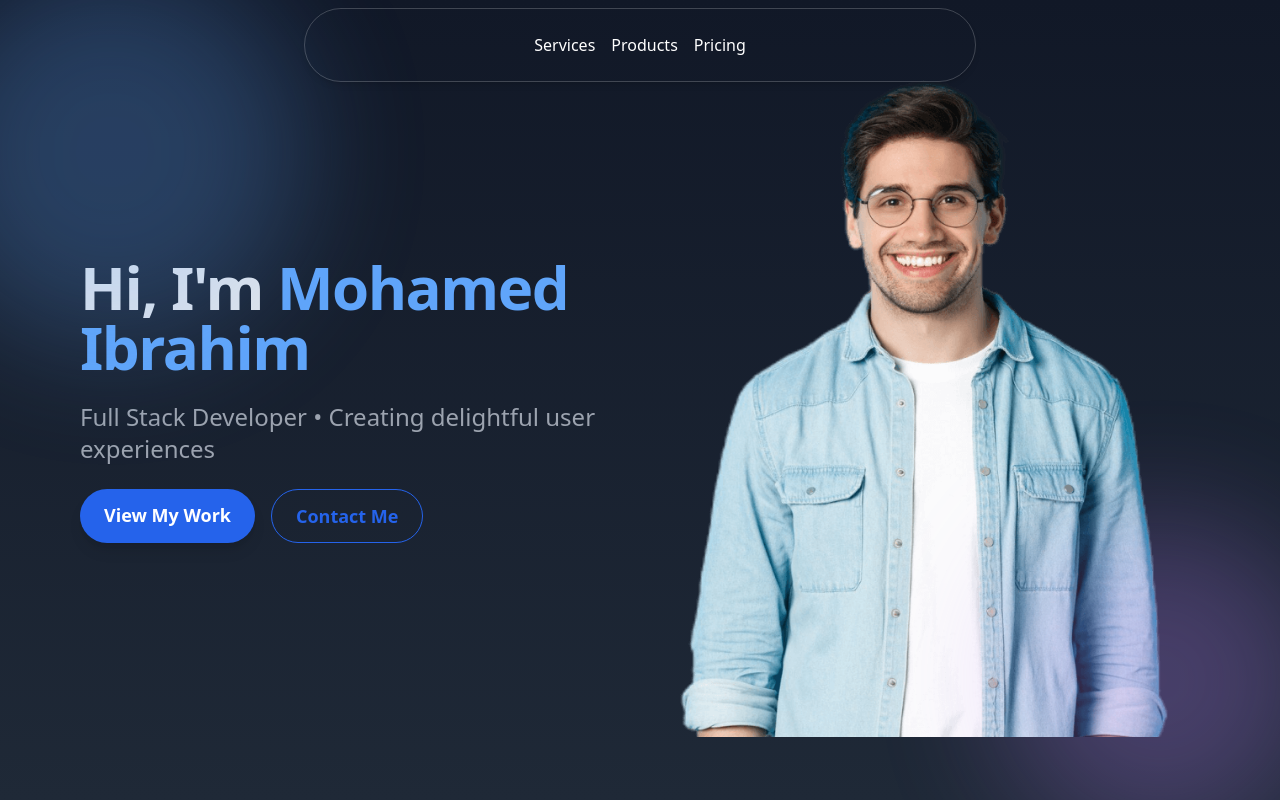
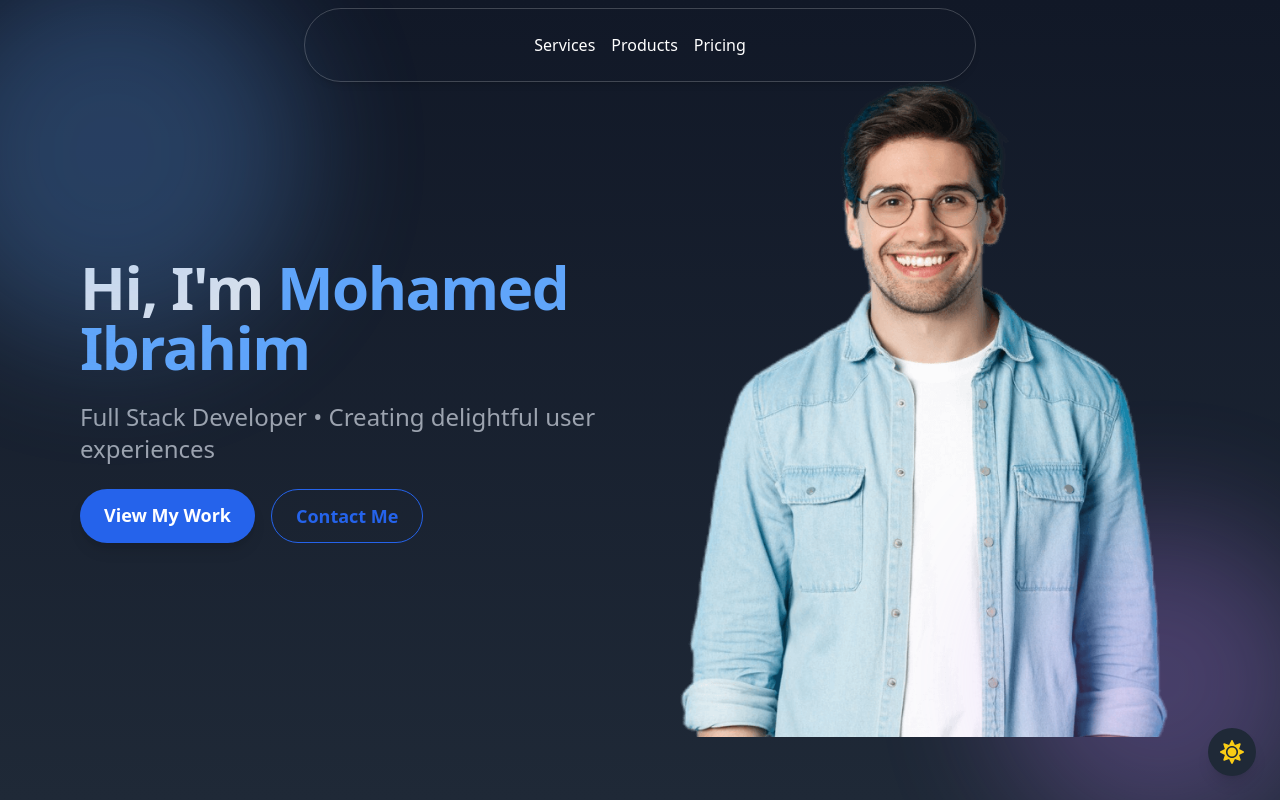
Before and after one commit to Mo-Ibra/awesome-portfolio, a Next.js app: page / in a window 1280 px wide. Shown: the top 800 px of the page. Built offline with nearby package versions, Linux system fonts and the light colour scheme.

Commit message:
Added ToggleThemeButton to pages

```diff
--- a/app/page.js
+++ b/app/page.js
@@ -4,6 +4,7 @@ import AboutMe from '@/components/AboutMe';
 import Tools from '@/components/Tools';
 import Projects from '@/components/Projects';
 import Contact from '@/components/Contact';
+import ToggleThemeButton from '@/components/ToggleThemeButton';
 
 function Home() {
 
@@ -15,6 +16,7 @@ function Home() {
       <Tools />
       <Projects />
       <Contact />
+      <ToggleThemeButton />
     </div>
   );
 }
--- a/components/ToggleThemeButton.js
+++ b/components/ToggleThemeButton.js
@@ -2,6 +2,7 @@
 import React from "react";
 
 import { useTheme } from "@/context/ThemeContext";
+import { FaMoon, FaSun } from "react-icons/fa";
 
 const ToggleThemeButton = () => {
 
@@ -10,27 +11,13 @@ const ToggleThemeButton = () => {
   return (
     <button
       onClick={toggleTheme}
-      className="flex items-center justify-center w-10 h-10 rounded-full bg-gray-200 dark:bg-gray-800"
+      className="fixed bottom-6 right-6 flex items-center justify-center w-12 h-12 rounded-full bg-gray-200 dark:bg-gray-800 shadow-lg"
       aria-label="Toggle Theme"
     >
       {theme === "dark" ? (
-        <svg
-          xmlns="http://www.w3.org/2000/svg"
-          viewBox="0 0 24 24"
-          fill="currentColor"
-          className="w-6 h-6 text-yellow-400"
-        >
-          <path d="M12 2a1 1 0 01.993.883L13 3v2a1 1 0 01-1.993.117L11 5V3a1 1 0 011-1zm5.657 3.757a1 1 0 011.414 0l1.415 1.415a1 1 0 01-1.415 1.414l-1.414-1.415a1 1 0 010-1.414zm4.243 6.243a1 1 0 01.117 1.993L22 14h-2a1 1 0 01-.117-1.993L20 12h2zm-4.243 6.243a1 1 0 01.117 1.993l-1.414-.001-1.414-1.415a1 1 0 011.414-1.414zm-9.9.001a1 1 0 01.993-.117L10 18v2a1 1 0 01-1.993.117L8 20v-2a1 1 0 01.243-.757zM4.93 17.657a1 1 0 01.117 1.993L4 19.657l-1.414-1.415a1 1 0 011.414-1.414zm1.415-11.313a1 1 0 01.993.117L8 7l1.415-1.414a1 1 0 01-1.414-1.414L4.93 4.243zM12 6a6 6 0 100 12 6 6 0 000-12z" />
-        </svg>
+        <FaSun className="text-yellow-400 w-6 h-6" />
       ) : (
-        <svg
-          xmlns="http://www.w3.org/2000/svg"
-          viewBox="0 0 24 24"
-          fill="currentColor"
-          className="w-6 h-6 text-gray-800"
-        >
-          <path d="M12 2a10 10 0 1010 10A10 10 0 0012 2zm0 18a8 8 0 110-16 8 8 0 010 16z" />
-        </svg>
+        <FaMoon className="text-gray-800 w-6 h-6" />
       )}
     </button>
   );
```
